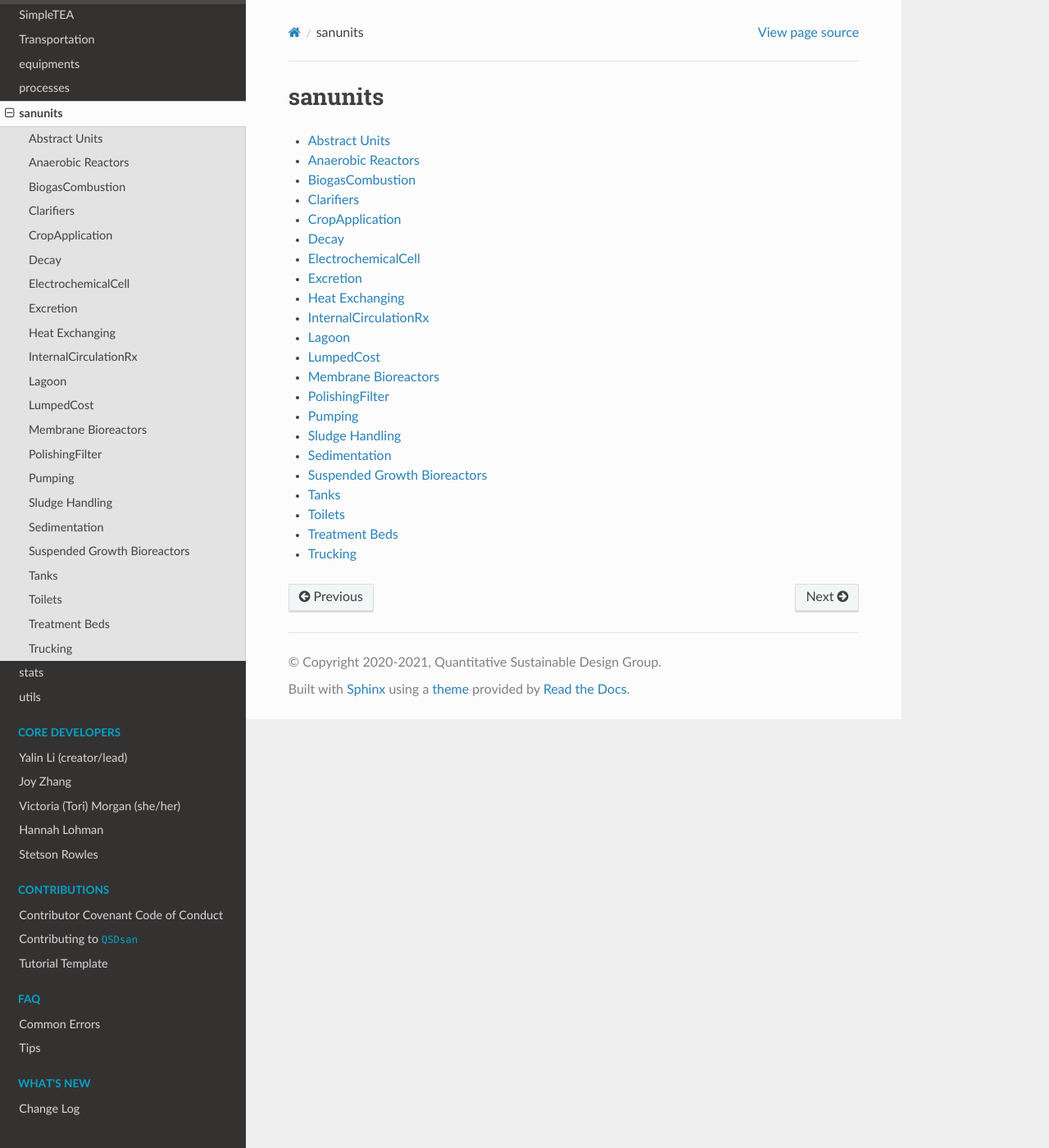
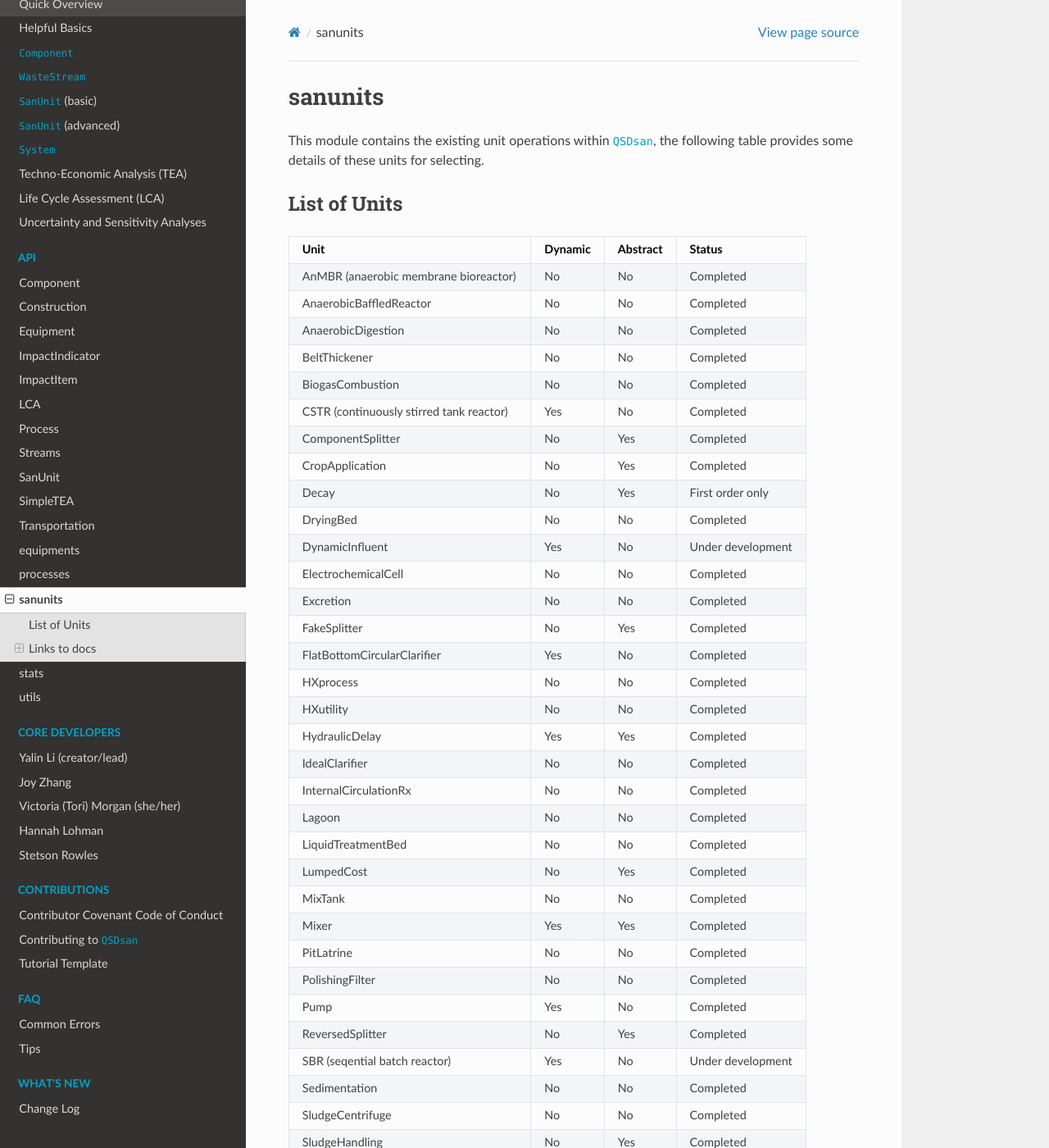
Before and after one commit to QSD-Group/QSDsan, a Sphinx documentation site: the page built from docs/source/sanunits/_index.rst, in a window 1280 px wide and 1400 px high. Shown: the whole window at 82% size. Built offline with Sphinx 7.4.7 and the Read the Docs theme 2.0.0, drawn with Linux system fonts in a browser that asks for light colours; some of the changed text lies outside the part shown.

Commit message:
update docs with brief instruction on units

```diff
--- a/docs/source/conf.py
+++ b/docs/source/conf.py
@@ -31,7 +31,7 @@ copyright = f'2020-{time.gmtime().tm_year}, Quantitative Sustainable Design Grou
 # built documents.
 #
 # The short X.Y version.
-version = '1.0.1'
+version = '1.0.2'
 # The full version, including alpha/beta/rc tags.
 release = version
 
--- /dev/null
+++ b/docs/source/sanunits/_index.csv
@@ -0,0 +1,42 @@
+Unit,Dynamic,Abstract,Status
+﻿AnMBR (anaerobic membrane bioreactor),No,No,Completed
+AnaerobicBaffledReactor,No,No,Completed
+AnaerobicDigestion,No,No,Completed
+BeltThickener,No,No,Completed
+BiogasCombustion,No,No,Completed
+CSTR (continuously stirred tank reactor),Yes,No,Completed
+ComponentSplitter,No,Yes,Completed
+CropApplication,No,Yes,Completed
+Decay,No,Yes,First order only
+DryingBed,No,No,Completed
+DynamicInfluent,Yes,No,Under development
+ElectrochemicalCell,No,No,Completed
+Excretion,No,No,Completed
+FakeSplitter,No,Yes,Completed
+FlatBottomCircularClarifier,Yes,No,Completed
+HXprocess,No,No,Completed
+HXutility,No,No,Completed
+HydraulicDelay,Yes,Yes,Completed
+IdealClarifier,No,No,Completed
+InternalCirculationRx,No,No,Completed
+Lagoon,No,No,Completed
+LiquidTreatmentBed,No,No,Completed
+LumpedCost,No,Yes,Completed
+MixTank,No,No,Completed
+Mixer,Yes,Yes,Completed
+PitLatrine,No,No,Completed
+PolishingFilter,No,No,Completed
+Pump,Yes,No,Completed
+ReversedSplitter,No,Yes,Completed
+SBR (seqential batch reactor),Yes,No,Under development
+Sedimentation,No,No,Completed
+SludgeCentrifuge,No,No,Completed
+SludgeHandling,No,Yes,Completed
+SludgeSeparator,No,Yes,Completed
+Splitter,Yes,Yes,Completed
+StorageTank,No,No,Completed
+Tank,No,Yes,Completed
+Toilet,No,Yes,Completed
+Trucking,No,No,Completed
+UDDT (urine diverting dry toilets),No,No,Completed
+WWTpump (wastewater treatment pump),No,No,Completed
--- a/docs/source/sanunits/_index.rst
+++ b/docs/source/sanunits/_index.rst
@@ -1,6 +1,20 @@
 sanunits
 ========
 
+This module contains the existing unit operations within ``QSDsan``, the following table provides some details of these units for selecting.
+
+List of Units
+-------------
+.. csv-table::
+   :file: _index.csv
+   :header-rows: 1
+
+#. Dynamic units support dynamic simulation.
+#. Abstract units do not have design and cost algorithms, they are for simulation purpose only.
+
+
+Links to docs
+-------------
 .. toctree::
    :maxdepth: 1
 
--- a/setup.py
+++ b/setup.py
@@ -17,7 +17,7 @@ from setuptools import setup
 setup(
     name='qsdsan',
     packages=['qsdsan'],
-    version='1.0.1',
+    version='1.0.2',
     license='UIUC',
     author='Quantitative Sustainable Design Group',
     author_email='quantitative.sustainable.design@gmail.com',
```
Also changed, not shown: 3 other files.
